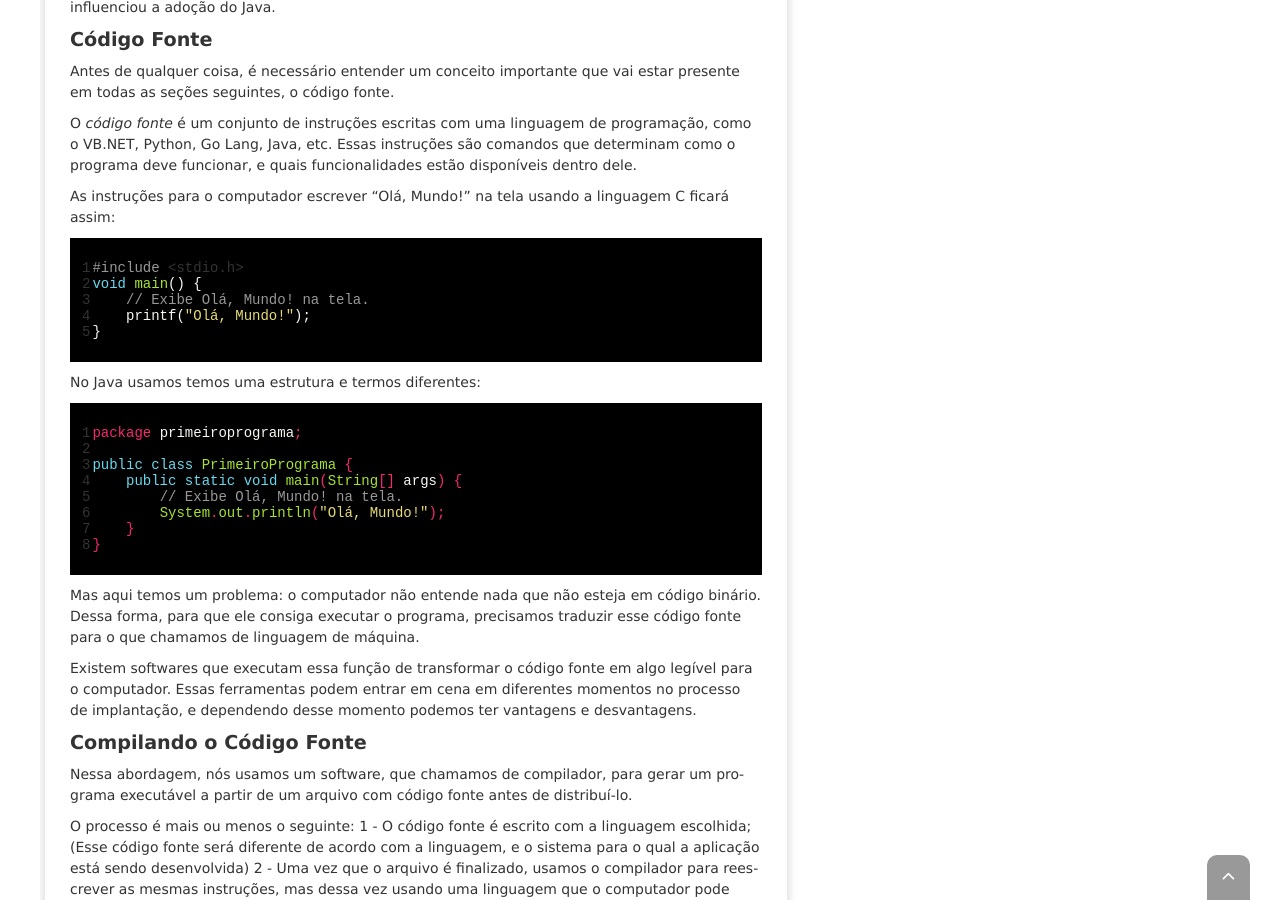
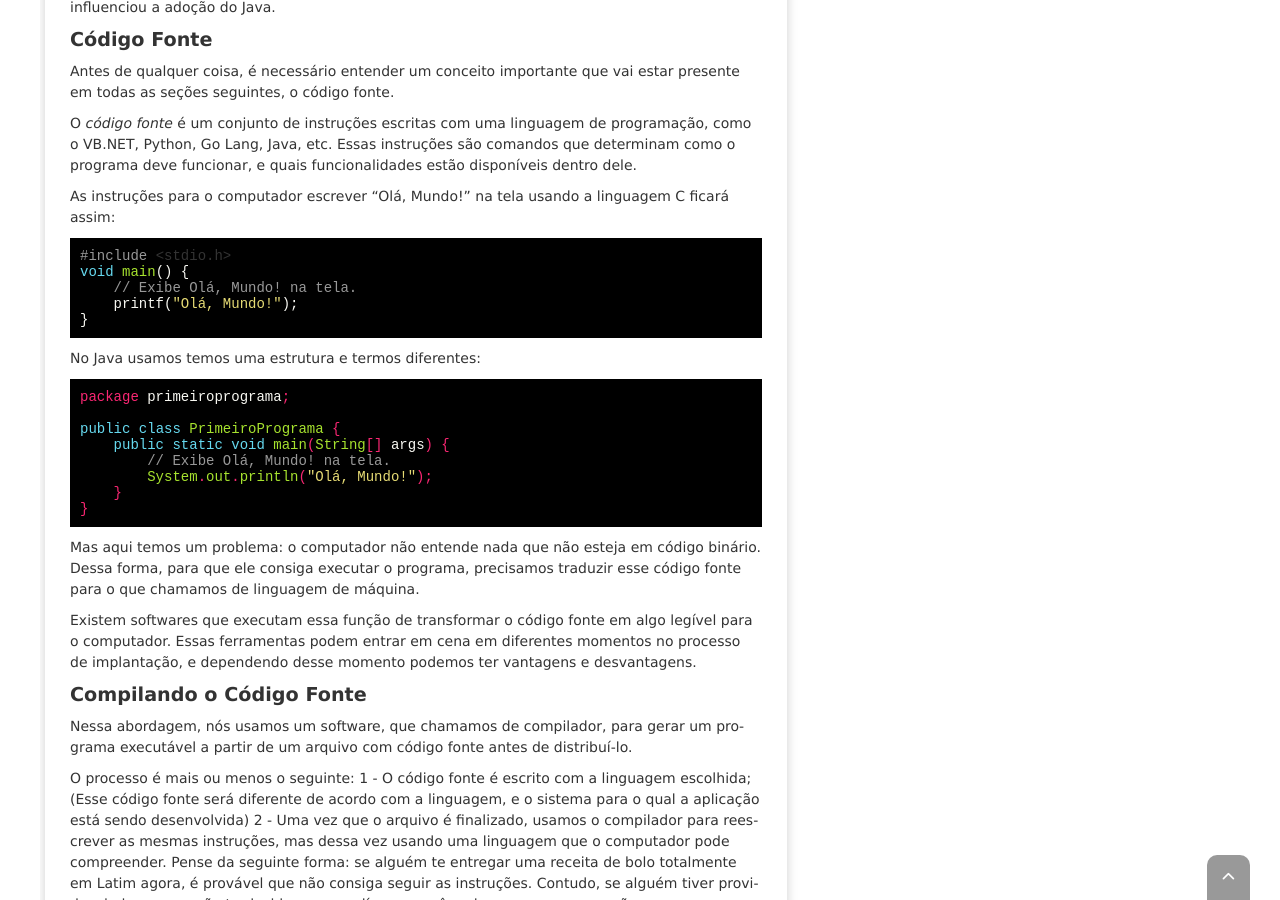
Before and after one commit to Quas1Dev/QuasiDev, a Jekyll site: the page built from _posts/2019-01-14-java-everywhere-ptbr.md, in a window 1280 px wide and 900 px high, scrolled down 552 px. Built offline with Jekyll 4.4.1, drawn with Linux system fonts in a browser that asks for light colours; nearby versions of some CDN libraries; comment, search, counter and statistics services are not loaded.

Commit message:
Removed numbered lines from snippets.

```diff
--- a/_posts/2019-01-14-java-everywhere-ptbr.md
+++ b/_posts/2019-01-14-java-everywhere-ptbr.md
@@ -40,7 +40,7 @@
 
 As instruções para o computador escrever “Olá, Mundo!” na tela usando a linguagem C ficará assim:
 
-{% highlight c linenos %}
+{% highlight c %}
 #include <stdio.h>
 void main() {
     // Exibe Olá, Mundo! na tela.
@@ -50,7 +50,7 @@
 
 No Java usamos temos uma estrutura e termos diferentes:
 
-{% highlight java linenos %}
+{% highlight java %}
 package primeiroprograma;
 
 public class PrimeiroPrograma {
```
